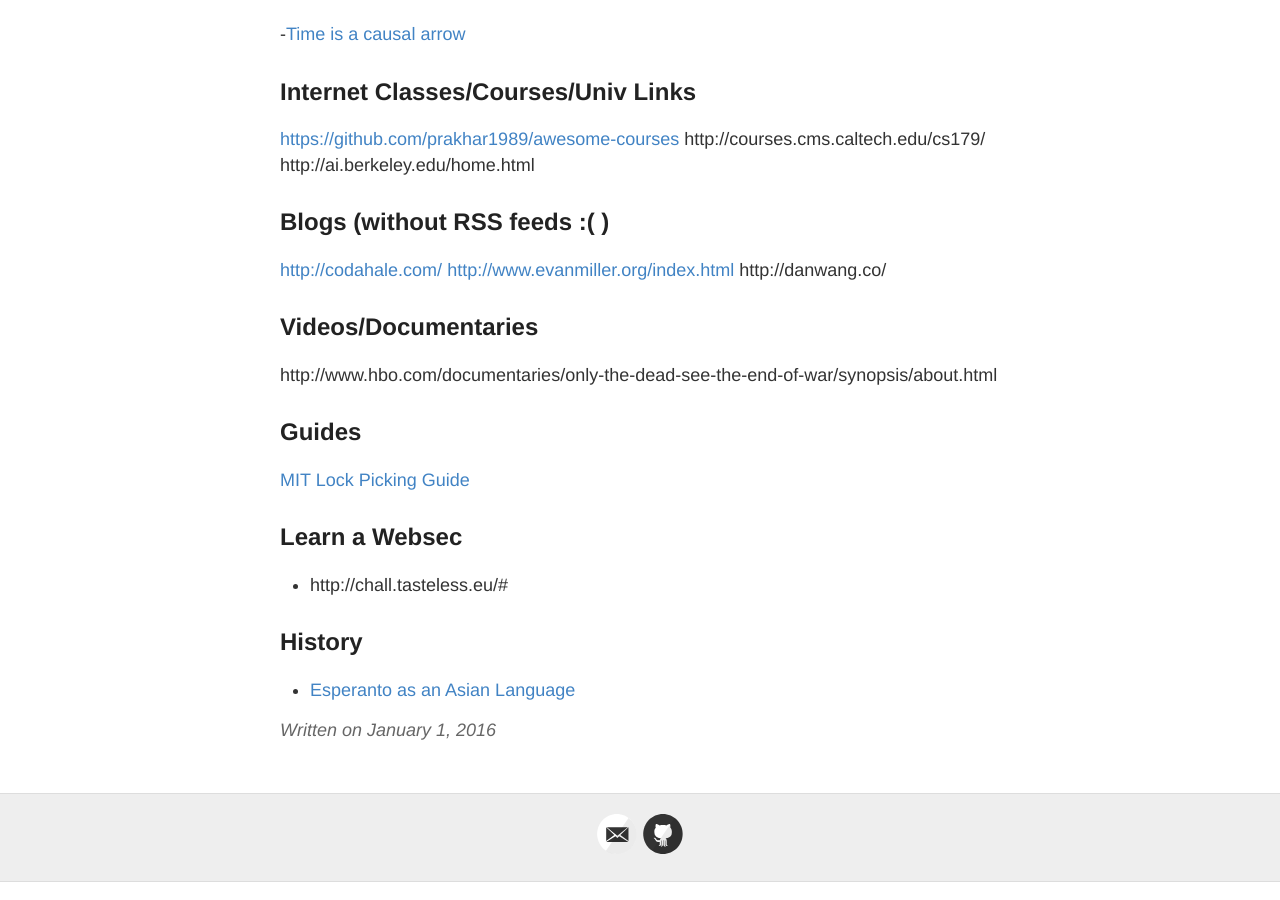
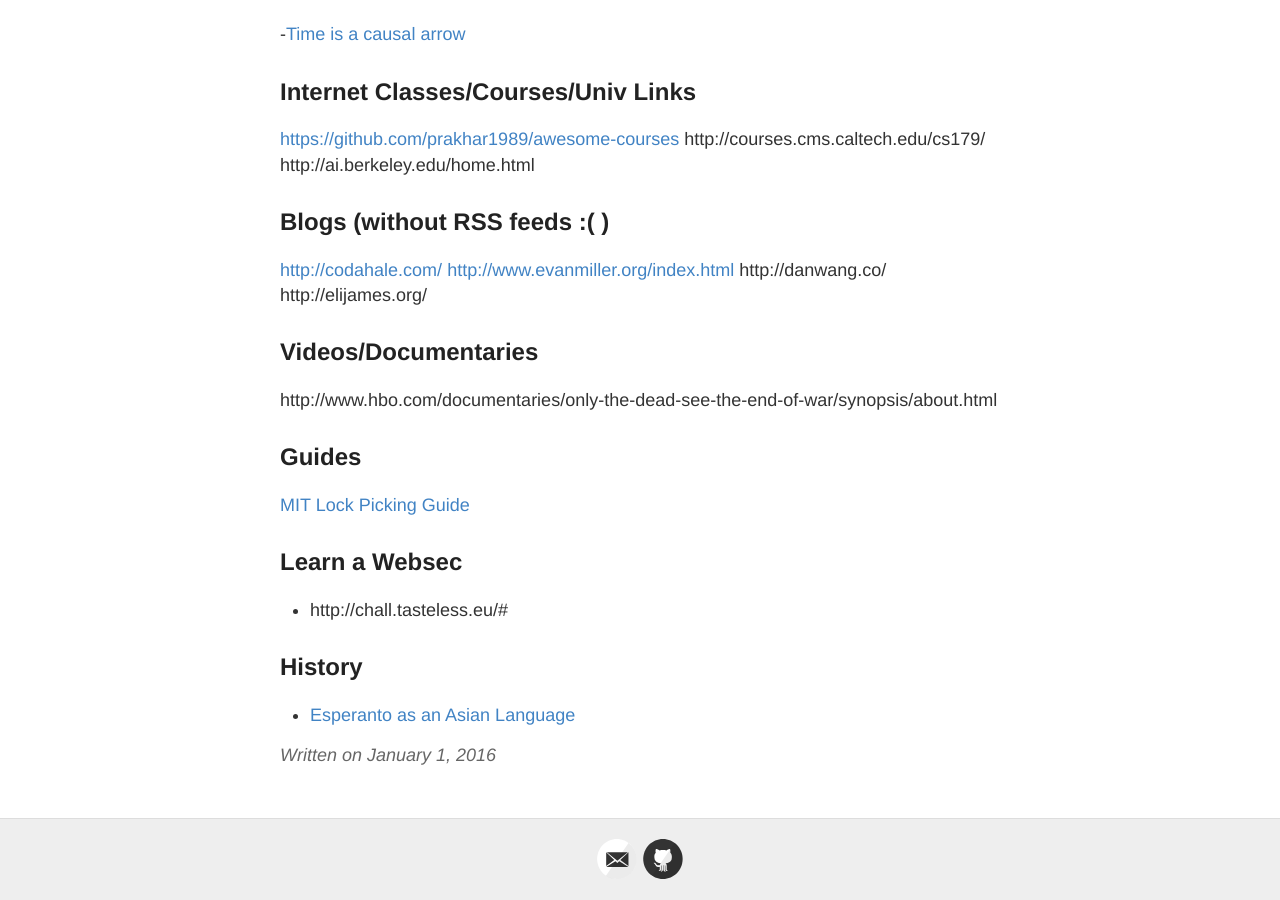
Before and after one commit to RONNCC/ronncc.github, a Jekyll site: the page built from _posts/2016-1-1-InterestingLinks.md, in a window 1280 px wide and 900 px high, scrolled down 4363 px. Built offline with Jekyll 4.4.1, drawn with Linux system fonts in a browser that asks for light colours; comment, search, counter and statistics services are not loaded; some of the changed lines change nothing that is shown.

Commit message:
Update 2016-1-1-InterestingLinks.md

```diff
--- a/_posts/2016-1-1-InterestingLinks.md
+++ b/_posts/2016-1-1-InterestingLinks.md
@@ -159,6 +159,7 @@ http://ai.berkeley.edu/home.html
 <http://codahale.com/>
 <http://www.evanmiller.org/index.html>
 http://danwang.co/
+http://elijames.org/
 
 ## Videos/Documentaries
 http://www.hbo.com/documentaries/only-the-dead-see-the-end-of-war/synopsis/about.html
```
